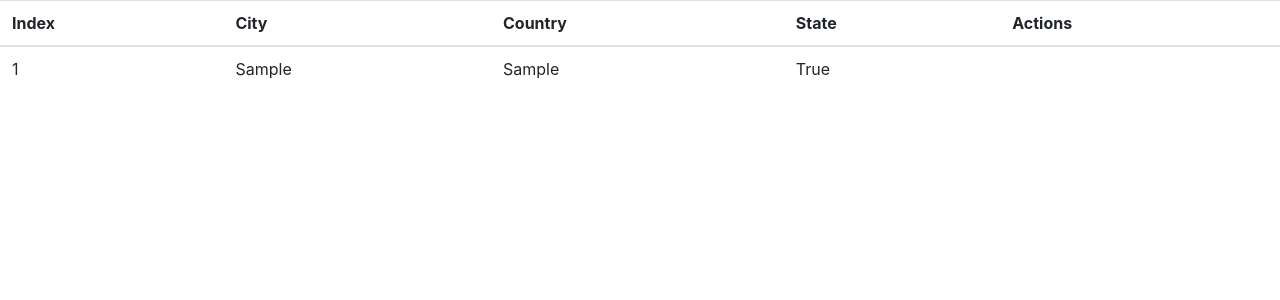
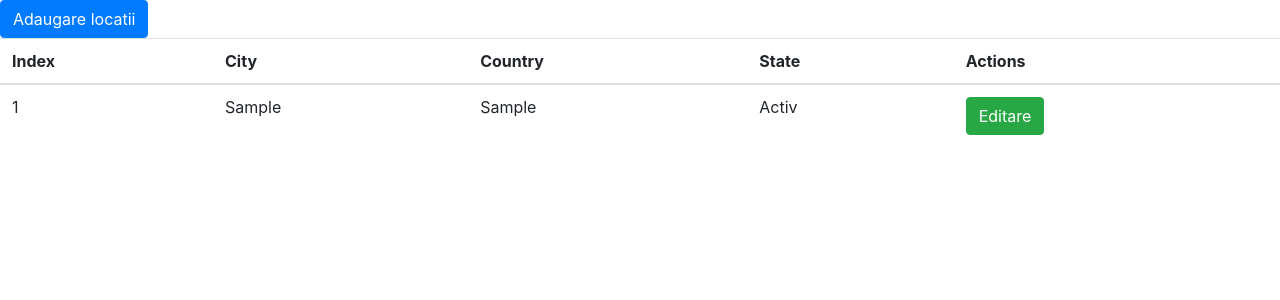
Before and after one commit to araduflorin/ProjectDjango, a Django app: page /location/ in a window 1280 px wide. Shown: the part 38-338 px from the top of the page. Run offline with Django 4.2, Linux system fonts and the light colour scheme; tables that the repository leaves empty hold one stand-in row (values such as "Sample post"); some libraries are stand-ins or nearby versions.

Commit message:
Commit 2

```diff
--- a/proiect/aplicatie1/urls.py
+++ b/proiect/aplicatie1/urls.py
@@ -5,6 +5,7 @@ from aplicatie1 import views
 app_name = 'aplicatie1'
 
 urlpatterns = [
-    # path('', views.CreateLocationView.as_view(), name = 'adaugare'),
+    path('adaugare/', views.CreateLocationView.as_view(), name = 'adaugare'),
     path('', views.LocationView.as_view(), name = 'lista_locatii'),
+    path('<int:pk>/modificare/',views.UpdateLocationView.as_view(), name='modifica'),
 ]
--- a/proiect/aplicatie1/views.py
+++ b/proiect/aplicatie1/views.py
@@ -1,6 +1,6 @@
 from django.shortcuts import render
 from django.urls import reverse
-from django.views.generic import CreateView, ListView
+from django.views.generic import CreateView, ListView, UpdateView
 
 from aplicatie1.models import Location
 
@@ -12,7 +12,18 @@ class CreateLocationView(CreateView):
     template_name = 'aplicatie1/location_form.html'
 
     def get_success_url(self):
-        return reverse('/')
+        return reverse('aplicatie1:lista_locatii')
+
+
+class UpdateLocationView(UpdateView):
+    model = Location
+    fields = ['city', 'country']
+    # fields = '__all__'
+    template_name = 'aplicatie1/location_form.html'
+
+    def get_success_url(self):
+        return reverse('aplicatie1:lista_locatii')
+
 
 class LocationView(ListView):
     model = Location
--- a/proiect/proiect/urls.py
+++ b/proiect/proiect/urls.py
@@ -19,5 +19,6 @@ from django.urls import path, include
 
 urlpatterns = [
     path('admin/', admin.site.urls),
-    path('location/', include('aplicatie1.urls'))
+    path('location/', include('aplicatie1.urls')),
+
 ]
--- a/proiect/templates/aplicatie1/location_index.html
+++ b/proiect/templates/aplicatie1/location_index.html
@@ -1,5 +1,6 @@
 {% extends 'base.html' %}
 {% block content %}
+    <a class="btn btn-primary" href="{% url 'aplicatie1:adaugare' %}">Adaugare locatii</a>
     <table class="table">
         <thead>
         <tr>
@@ -16,7 +17,14 @@
                     <td>{{ forloop.counter }}</td>
                     <td>{{ item.city }}</td>
                     <td>{{ item.country }}</td>
-                    <td>{{ item.active }}</td>
+                    <td>{% if item.active is True %}
+                            Activ
+                        {% else %}
+                            Dezactivat
+                        {% endif %}
+                    </td>
+                    <td><a class="btn btn-success" href="{% url 'aplicatie1:modifica' item.id %}">Editare</a>
+                    </td>
                 </tr>
             {% endfor %}
         </tbody>
```
Also changed, not shown: proiect/templates/aplicatie1/location_form.html (added, +10 -0 lines).
